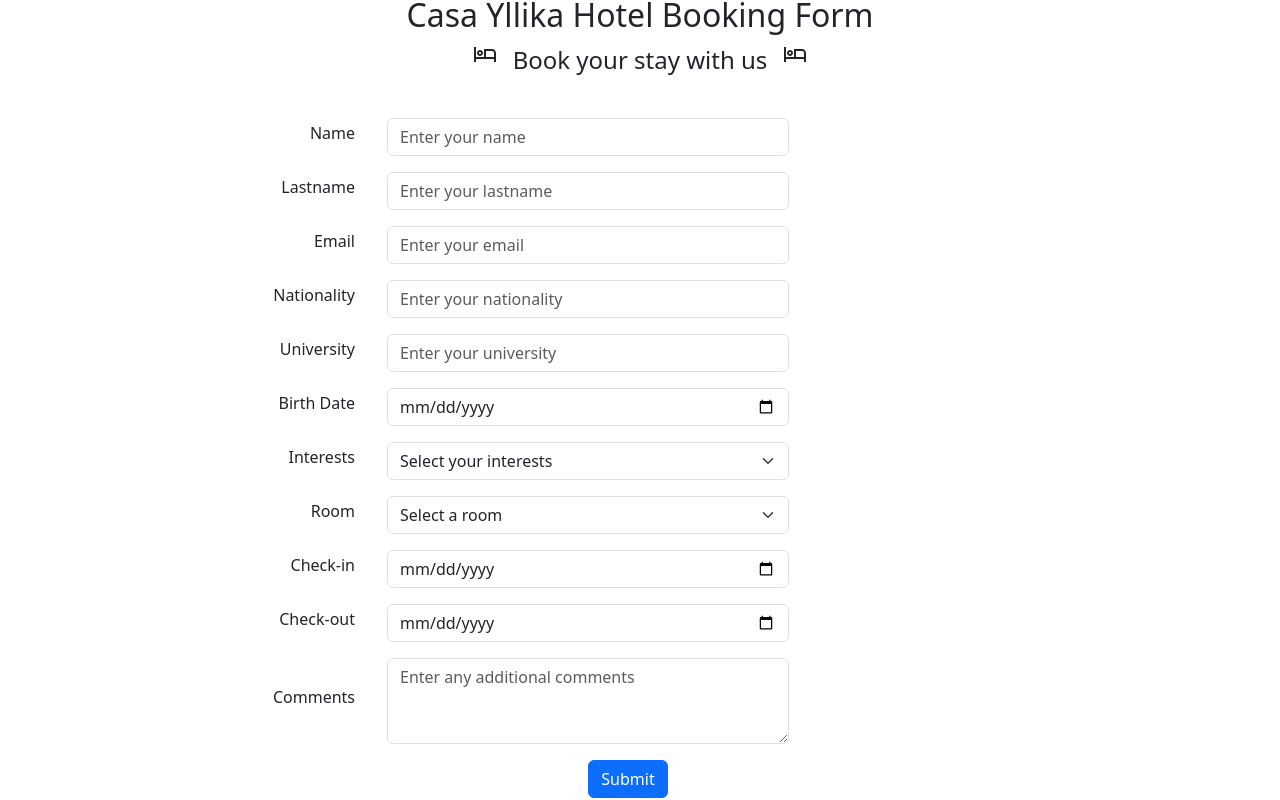
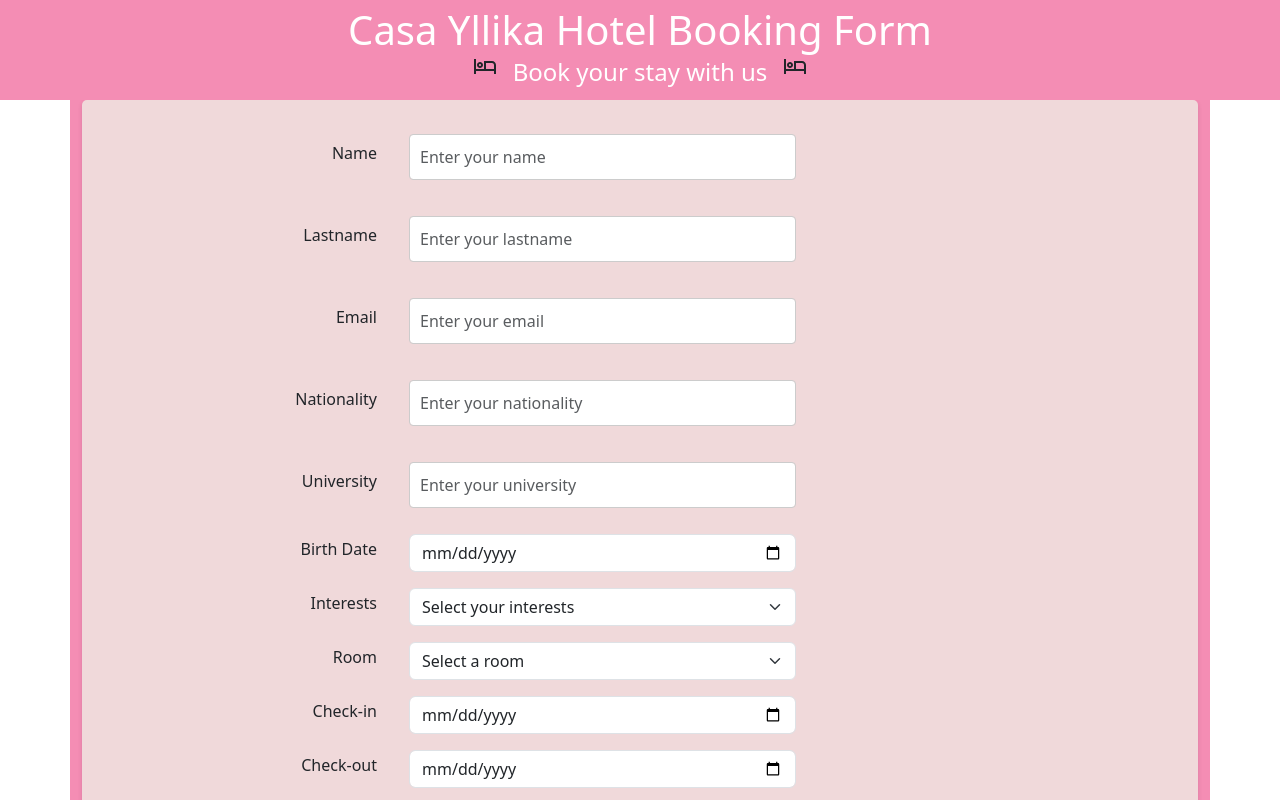
Before and after one commit to IvonneBenitesRodriguez/bookingform, a React (Create React App) app in the folder frontend/: page / in a window 1280 px wide. Shown: the part 160-960 px from the top of the page. Built offline with nearby package versions, Linux system fonts and the light colour scheme.

Commit message:
Update files

```diff
--- a/frontend/src/App.css
+++ b/frontend/src/App.css
@@ -0,0 +1,79 @@
+body {
+  font-family: Arial, sans-serif;
+  margin: 0;
+  padding: 0;
+}
+
+h1, h2, h3 {
+  color: white;
+  text-align: center;
+  margin-top: 20px;
+}
+
+.container {
+  width: 80%;
+  margin: 0 auto;
+  overflow: hidden;
+  background-color: #f48db4;
+}
+
+form {
+  background: #fff;
+  padding: 20px;
+  border-radius: 5px;
+  box-shadow: 0 2px 5px rgba(0, 0, 0, 0.1);
+  display: flex;
+  flex-direction: column;
+  align-items: center;
+  background-color: #f0d9da;
+}
+
+form input[type="text"],
+form input[type="email"],
+form textarea {
+  width: 50%;
+  padding: 10px;
+  margin: 10px 0;
+  border: 1px solid #ccc;
+  border-radius: 4px;
+}
+
+form input[type="submit"] {
+  background-color: #f48db4;
+  color: #fff;
+  border: 1px solid #f48db4;
+  padding: 10px 15px;
+  border-radius: 4px;
+  cursor: pointer;
+  background-color: #f48db4;
+}
+
+form input[type="submit"]:hover {
+  background-color: #f48db4;
+}
+header {
+  background: #f48db4;
+  padding: 10px 0;
+  text-align: center;
+}
+.titulo1 {
+  color: #fff;
+  font-size: 2.5em;
+  margin: 0;
+}
+.titulo2 {
+  color: #fff;
+  font-size: 1em;
+  margin: 0;
+}
+.button-submit {
+  background-color: pink;
+  color: white;
+  border: none;
+  padding: 10px 20px;
+  border-radius: 5px;
+  cursor: pointer;
+  display: flex;
+  align-items: center;
+  justify-content: center;
+}
--- a/frontend/src/components/BookingForm.jsx
+++ b/frontend/src/components/BookingForm.jsx
@@ -492,7 +492,7 @@
             <Button
               as="input"
               type="submit"
-              className="bg-primary"
+              className="button-submit"
               value={isSubmitting ? 'Submitting...' : 'Submit'}
               disabled={isSubmitting}
             />
--- a/frontend/src/components/Header.jsx
+++ b/frontend/src/components/Header.jsx
@@ -20,11 +20,11 @@
         </Container>
       </Navbar>
       <div>
-        <h2 className="text-center">Casa Yllika Hotel Booking Form</h2>
+        <h2 className="text-center titulo1">Casa Yllika Hotel Booking Form</h2>
       </div>
       <div className="text-center fs-4 d-flex justify-content-center">
         <MdOutlineHotel />
-        <p className="ms-3 me-3">Book your stay with us</p>
+        <p className="ms-3 me-3 titulo2">Book your stay with us</p>
         <MdOutlineHotel />
       </div>
     </header>
```
Also changed, not shown: 1 other file (tests, documents, lock files or other folders).
